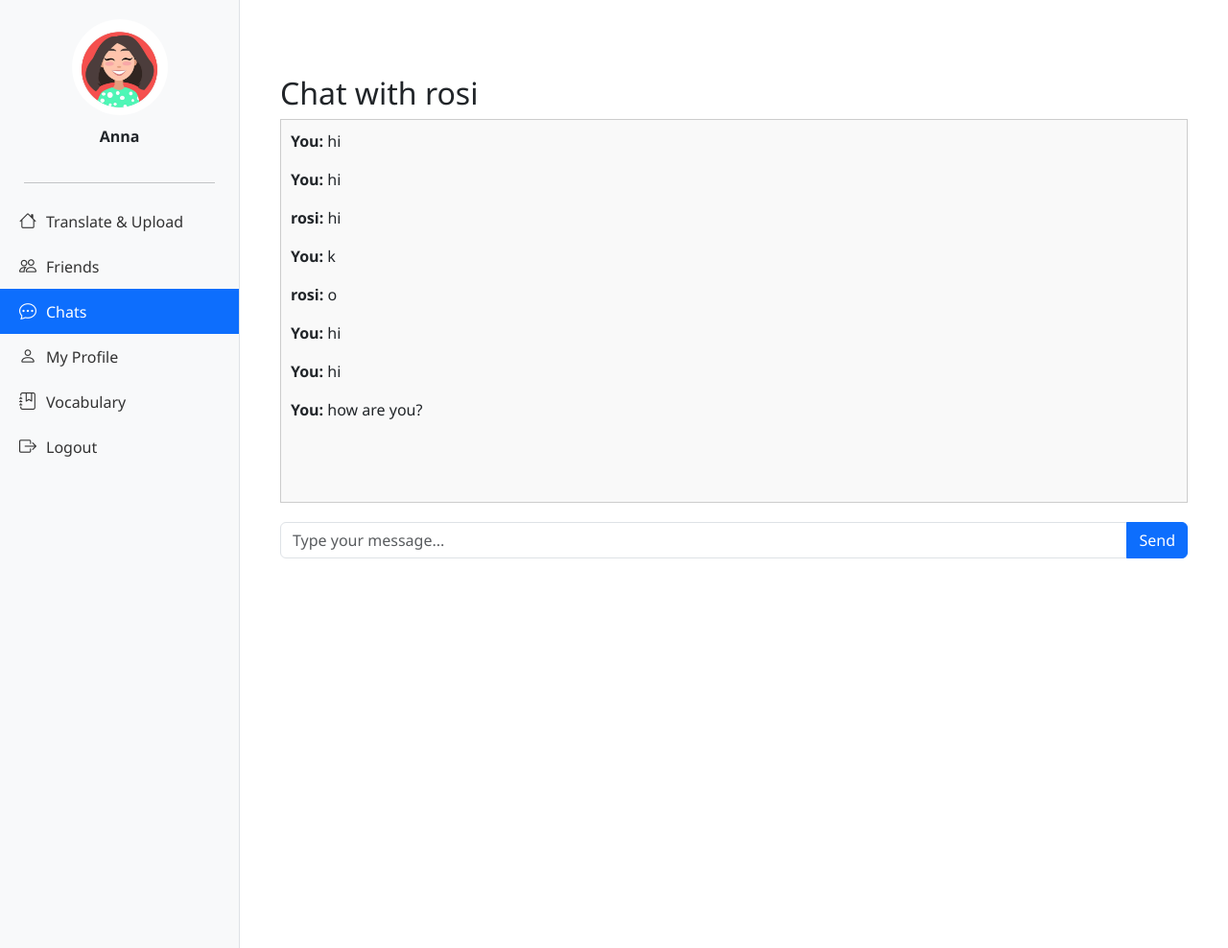
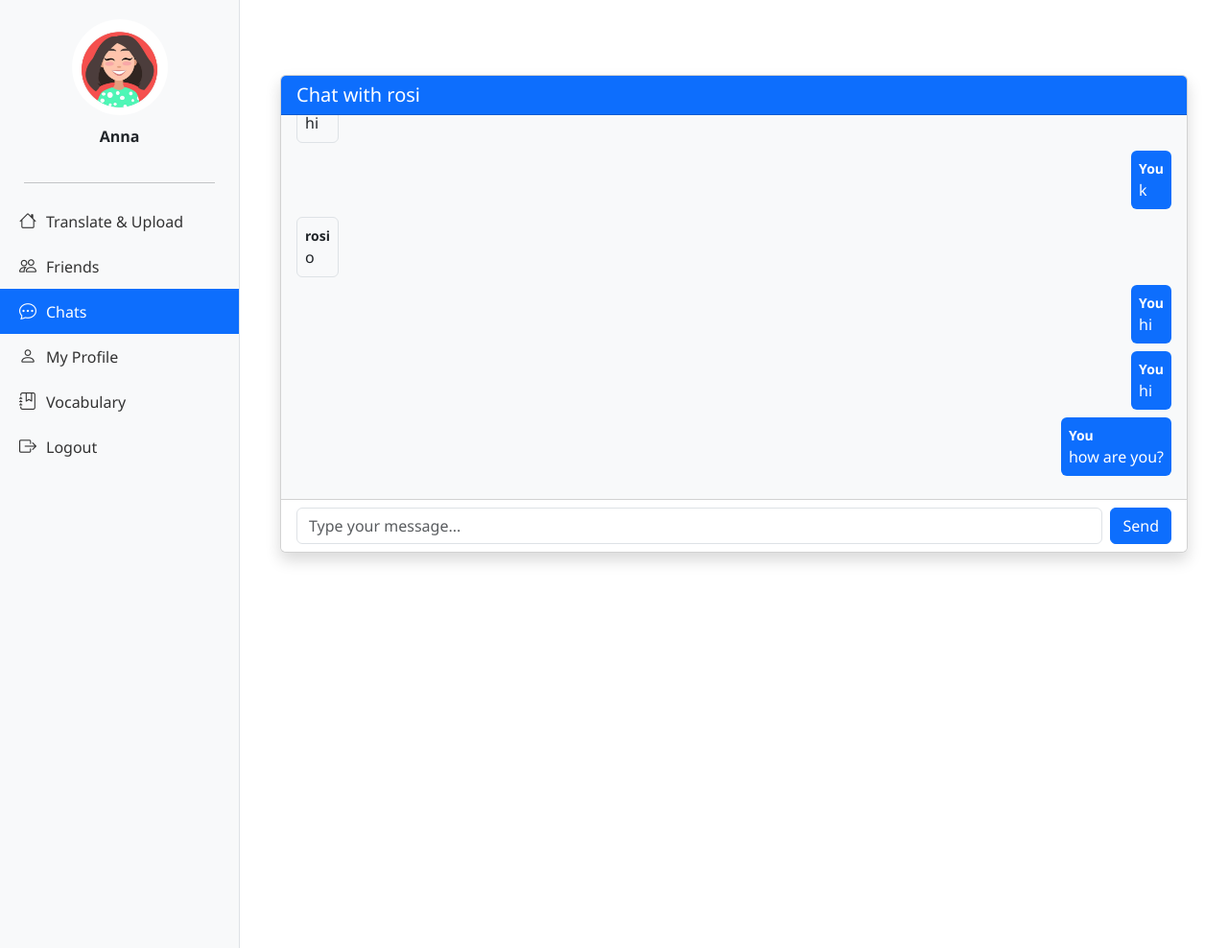
Before and after one commit to skirakos/Language-Learning-Application, a Flask app: page /chat/2 in a window 1280 px wide. Shown: the whole page at 96% size. Run offline with Flask 3, Linux system fonts and the light colour scheme; a user stored in the database is signed in; data comes from the database, SQL or seed files in the repository; both versions use the stored data as it was after the commit; some libraries are stand-ins or nearby versions.

Commit message:
front-end improves

```diff
--- a/templates/base.html
+++ b/templates/base.html
@@ -9,7 +9,7 @@
     <link href="https://cdn.jsdelivr.net/npm/bootstrap@5.3.0/dist/css/bootstrap.min.css" rel="stylesheet">
     <!-- Bootstrap Icons -->
     <link href="https://cdn.jsdelivr.net/npm/bootstrap-icons@1.10.5/font/bootstrap-icons.css" rel="stylesheet">
-
+    <link href="https://cdn.jsdelivr.net/npm/bootstrap-icons@1.10.5/font/bootstrap-icons.css" rel="stylesheet">
     <style>
         body {
             margin: 0;
--- a/templates/chat.html
+++ b/templates/chat.html
@@ -3,24 +3,33 @@
 
 {% block content %}
 <div class="container mt-5">
-    <h2>Chat with {{ friend_username }}</h2>
+    <div class="card shadow">
+        <div class="card-header bg-primary text-white d-flex justify-content-between align-items-center">
+            <h5 class="mb-0">Chat with {{ friend_username }}</h5>
+        </div>
 
-    <!-- Chat box -->
-    <div id="chatBox" style="height: 400px; overflow-y: auto; border: 1px solid #ccc; padding: 10px; margin-bottom: 20px; background: #f9f9f9;">
-        {% for sender_id, message, timestamp in chat_history %}
-            <p>
-                <strong>{{ 'You' if sender_id == session['user_id'] else friend_username }}:</strong> {{ message }}
-            </p>
-        {% endfor %}
+        <div class="card-body p-3" id="chatBox" style="height: 400px; overflow-y: auto; background-color: #f8f9fa;">
+            {% for sender_id, message, timestamp in chat_history %}
+                <div class="mb-2">
+                    <div class="d-flex {% if sender_id == session['user_id'] %}justify-content-end{% else %}justify-content-start{% endif %}">
+                        <div class="p-2 rounded {% if sender_id == session['user_id'] %}bg-primary text-white{% else %}bg-light border{% endif %}" style="max-width: 75%;">
+                            <strong class="d-block small">
+                                {{ 'You' if sender_id == session['user_id'] else friend_username }}
+                            </strong>
+                            {{ message }}
+                        </div>
+                    </div>
+                </div>
+            {% endfor %}
+        </div>
+
+        <div class="card-footer bg-white">
+            <form id="sendForm" class="d-flex">
+                <input type="text" id="messageInput" class="form-control me-2" placeholder="Type your message..." required>
+                <button type="submit" class="btn btn-primary">Send</button>
+            </form>
+        </div>
     </div>
-
-    <!-- Send message form -->
-    <form id="sendForm">
-        <div class="input-group">
-            <input type="text" id="messageInput" class="form-control" placeholder="Type your message..." required>
-            <button type="submit" class="btn btn-primary">Send</button>
-        </div>
-    </form>
 </div>
 
 <!-- SocketIO client -->
@@ -28,11 +37,8 @@
 
 <script>
 const socket = io();
-
-// Join user's private room
 socket.emit('join', { room: "user_{{ session['user_id'] }}" });
 
-// Handle sending message
 document.getElementById('sendForm').addEventListener('submit', function(e) {
     e.preventDefault();
     const messageInput = document.getElementById('messageInput');
@@ -46,22 +52,21 @@ document.getElementById('sendForm').addEventListener('submit', function(e) {
     }
 });
 
-// Handle receiving message
 socket.on('receive_message', function(data) {
     if (data.sender_id === {{ friend_id }} || data.receiver_id === {{ friend_id }}) {
         const chatBox = document.getElementById('chatBox');
-        const messageElement = document.createElement('p');
-        messageElement.innerHTML = data.sender_id === {{ session['user_id'] }}
-            ? `<strong>You:</strong> ${data.message}`
-            : `<strong>{{ friend_username }}:</strong> ${data.message}`;
-        chatBox.appendChild(messageElement);
-
-        // Scroll to bottom automatically
+        const bubble = document.createElement('div');
+        bubble.className = 'mb-2 d-flex ' + (data.sender_id === {{ session['user_id'] }} ? 'justify-content-end' : 'justify-content-start');
+        bubble.innerHTML = `
+            <div class="p-2 rounded ${data.sender_id === {{ session['user_id'] }} ? 'bg-primary text-white' : 'bg-light border'}" style="max-width: 75%;">
+                <strong class="d-block small">${data.sender_id === {{ session['user_id'] }} ? 'You' : '{{ friend_username }}'}</strong>
+                ${data.message}
+            </div>`;
+        chatBox.appendChild(bubble);
         chatBox.scrollTop = chatBox.scrollHeight;
     }
 });
 
-// Scroll to bottom initially
 const chatBox = document.getElementById('chatBox');
 chatBox.scrollTop = chatBox.scrollHeight;
 </script>
```
Also changed, not shown: templates/chats.html (+27 -9 lines), templates/vocabulary.html (+23 -8 lines), static/avatars/user_1_Screenshot 2025-05-01 at 21.27.22.png (added), vocabulary.db.
